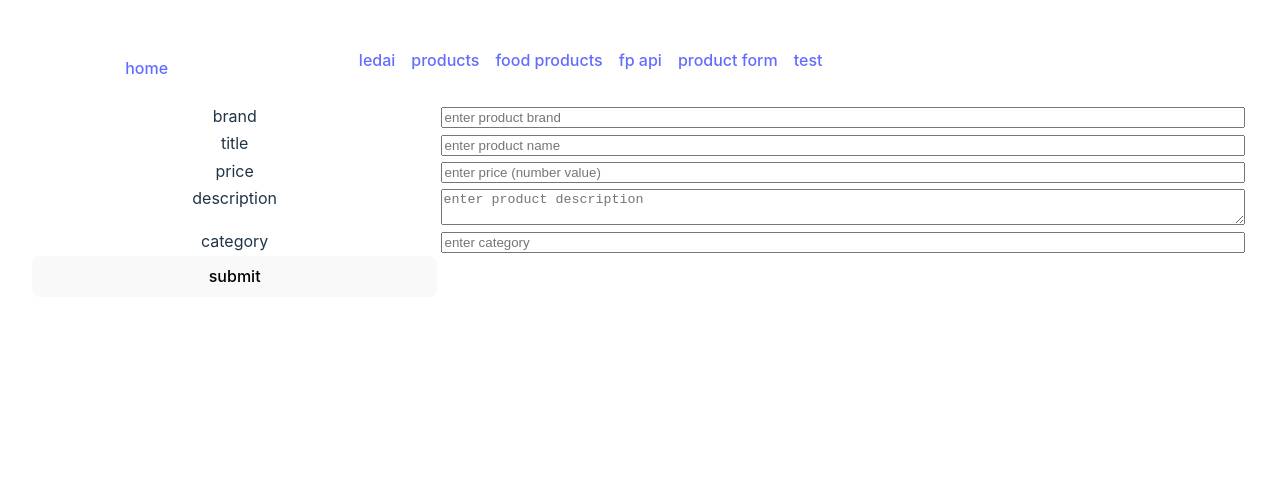
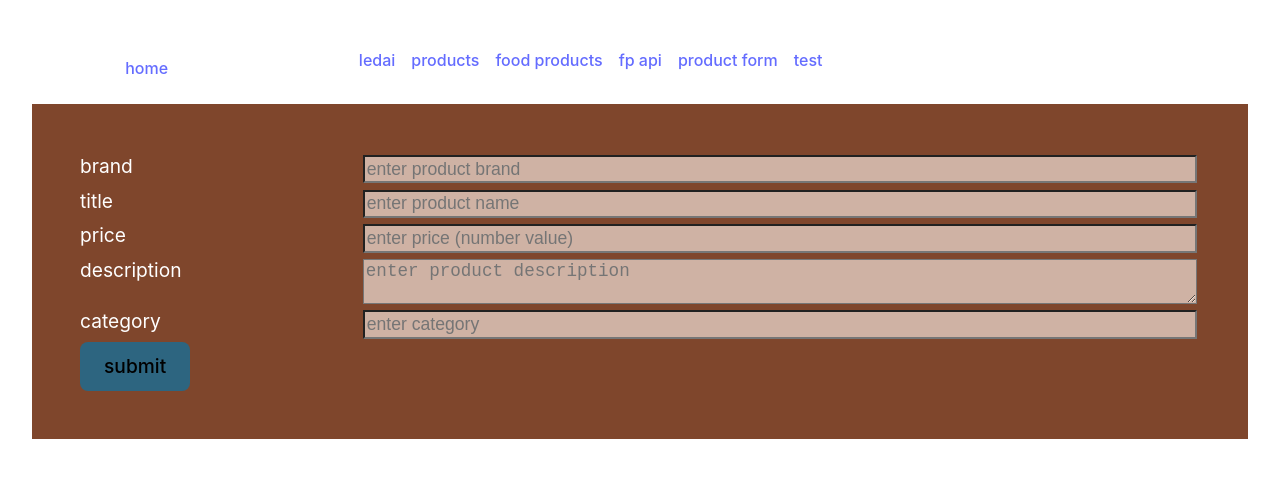
Before and after one commit to FreddieCasa/Saturn, a React (Vite) app in the folder pvz/: page /productForm in a window 1280 px wide. Shown: the top 478 px of the page. Built offline with nearby package versions, Linux system fonts and the light colour scheme; no server answers.

Commit message:
Added user form

```diff
--- a/pvz/src/components/forma/ProductForm.css
+++ b/pvz/src/components/forma/ProductForm.css
@@ -0,0 +1,23 @@
+.formDesign {
+    display: grid;
+    grid-template-columns: 1fr 3fr;
+    width: 100%;
+    text-align: left;
+    padding: 3rem;
+    box-sizing: border-box;
+    background-color: #7F462C;
+    color: white;
+    font-size: 1.2rem;
+};
+
+.formLabel {
+    padding: 0;
+}
+
+.textFormInput {
+    font-size: 1.1rem;
+    padding: 0.1rem;
+    color:  #2F0000;
+    background-color: #cfb2a4;
+    margin: 0.2rem;
+};
--- a/pvz/src/components/forma/ProductForm.jsx
+++ b/pvz/src/components/forma/ProductForm.jsx
@@ -1,70 +1,163 @@
-
 import { useState } from "react";
+import "./ProductForm.css";
 import axios from "axios";
 
 const ProductForm = () => {
+  const [inputError, setInputError] = useState(false);
+  const [inputErrorPrice, setInputErrorPrice] = useState(false);
 
-    const formDesign = {display:"grid", gridTemplateColumns: "1fr 2fr", width:"100%"};
-    const elementDesign = {margin:"0.2rem"};
   const [formData, setFormData] = useState({
-        brand:"",
+    brand: "",
     category: "",
-        description:"",
-        price:"",
-        title:"",
+    description: "",
+    price: "",
+    title: "",
   });
 
+  //   const handleForm = (event) => {
+  //     setFormData((prevFormData) => ({
+  //       ...prevFormData,
+  //       [event.target.name]: event.target.value,
+  //     }));
+  //   };
+
   const handleForm = (event) => {
-        console.log("form event", event);
-        setFormData((prevFormData) => ({...prevFormData, [event.target.name]: event.target.value}));
+    setFormData((previousFormData) => ({
+      ...previousFormData,
+      [event.target.name]: event.target.value,
+    }));
+    if (formData.description.length < 5) {
+      setInputError(<p>description should be more than 5 symbols</p>);
+    } else {
+      setInputError("");
     }
+    if (/^\d*$/g.test(formData.price)) {
+      setInputErrorPrice(<p>price value should be numeric</p>);
+    } else {
+      setInputErrorPrice("");
+    }
+  };
 
   const handleSubmit = (e) => {
     e.preventDefault();
-        alert(`product -> ${formData.brand} - ${formData.title} succesfully submitted`);
+    alert(
+      `product -> ${formData.brand} - ${formData.title} succesfully submitted`
+    );
   };
 
-    // const postData = () => {
-    //     axios.post("url",
-    //         const data = {
-    //         brand:{formData.brand},
-    //         category: {formData.category},
-    //         description: {formData.description},
-    //         price: {formData.price},
-    //         title: {formData.title}})
-    //         .then(() =>console.log(data))
-    //         .catch((error) => console.log(error));
-    //     };
+  const productToPost = {
+    brand: formData.brand,
+    category: formData.category,
+    description: formData.description,
+    price: formData.price,
+    title: formData.title,
+  };
+
+  const postData = () => {
+    axios
+      .post("https://dummyjson.com/products/add", { productToPost })
+      .then((response) => console.log(response))
+      .catch((err) => console.log(err));
+  };
+
+  postData();
+
+  //   fetch("https://dummyjson.com/posts/add", {
+  //     method: "POST",
+  //     headers: { "Content-Type": "application/json" },
+  //     body: JSON.stringify({
+  //       title: "I am in love with someone.",
+  //       userId: 5,
+  //       /* other post data */
+  //     }),
+  //   })
+  //     .then((res) => res.json())
+  //     .then(console.log);
 
   const productToAdd = {
-        brand:"brand",
+    brand: "brand",
     category: "category",
-        description:"description",
-        discountPercentage:"",
-        id:"",
-        images:"",
-        price:"price",
-        rating:"",
-        stock:"",
-        thumbnail:"",
-        title:"title",
+    description: "description",
+    discountPercentage: "",
+    id: "",
+    images: "",
+    price: "price",
+    rating: "",
+    stock: "",
+    thumbnail: "",
+    title: "title",
   };
 
-    return(
-        <form onSubmit={handleSubmit} style={formDesign}>
+  return (
+    <div>
+      <form onSubmit={handleSubmit} className="formDesign">
         <label>{productToAdd.brand}</label>
-            <input style={elementDesign} name="brand" value={formData.brand} onChange={handleForm} placeholder="enter product brand" type="text" />
-            <label>{productToAdd.title}</label>
-            <input style={elementDesign} name="title" value={formData.title} onChange={handleForm} placeholder="enter product name" type="text" />
-            <label>{productToAdd.price}</label>
-            <input style={elementDesign} name="price" value={formData.price} onChange={handleForm} placeholder="enter price (number value)" type="text" />
-            <label>{productToAdd.description}</label>
-            <textarea style={elementDesign} name="description" value={formData.description} onChange={handleForm} placeholder="enter product description" type="textarea" />
-            <label>{productToAdd.category}</label>
-            <input style={elementDesign} name="category" value={formData.category} onChange={handleForm} placeholder="enter category" type="text" />
-            <button>submit</button>
+        <input
+          required
+          minLength={1}
+          maxLength={30}
+          className="textFormInput"
+          name="brand"
+          value={formData.brand}
+          onChange={handleForm}
+          placeholder="enter product brand"
+          type="text"
+        />
+        <label className="formLabel">{productToAdd.title}</label>
+        <input
+          required
+          minLength={1}
+          maxLength={30}
+          className="textFormInput"
+          name="title"
+          value={formData.title}
+          onChange={handleForm}
+          placeholder="enter product name"
+          type="text"
+        />
+        <label className="formLabel">{productToAdd.price}</label>
+        <input
+          required
+          className="textFormInput"
+          name="price"
+          value={formData.price}
+          onChange={handleForm}
+          placeholder="enter price (number value)"
+          type="text"
+        />
+        <label className="formLabel">{productToAdd.description}</label>
+        <textarea
+          required
+          maxLength={300}
+          className="textFormInput"
+          name="description"
+          value={formData.description}
+          onChange={handleForm}
+          placeholder="enter product description"
+          type="textarea"
+        />
+        <label className="formLabel">{productToAdd.category}</label>
+        <input
+          required
+          minLength={3}
+          maxLength={20}
+          className="textFormInput"
+          name="category"
+          value={formData.category}
+          onChange={handleForm}
+          placeholder="enter category"
+          type="text"
+        />
+        <div className="submitButton">
+          <button disabled={inputError} style={{ backgroundColor: "#2D6580" }}>
+            submit
+          </button>
+        </div>
+        {inputError && <span>{inputError}</span>}
+        {inputErrorPrice && <span>{inputErrorPrice}</span>}
       </form>
+    </div>
   );
-}
+};
 
 export default ProductForm;
```
Lines whose indentation alone changed are shown as unchanged.
